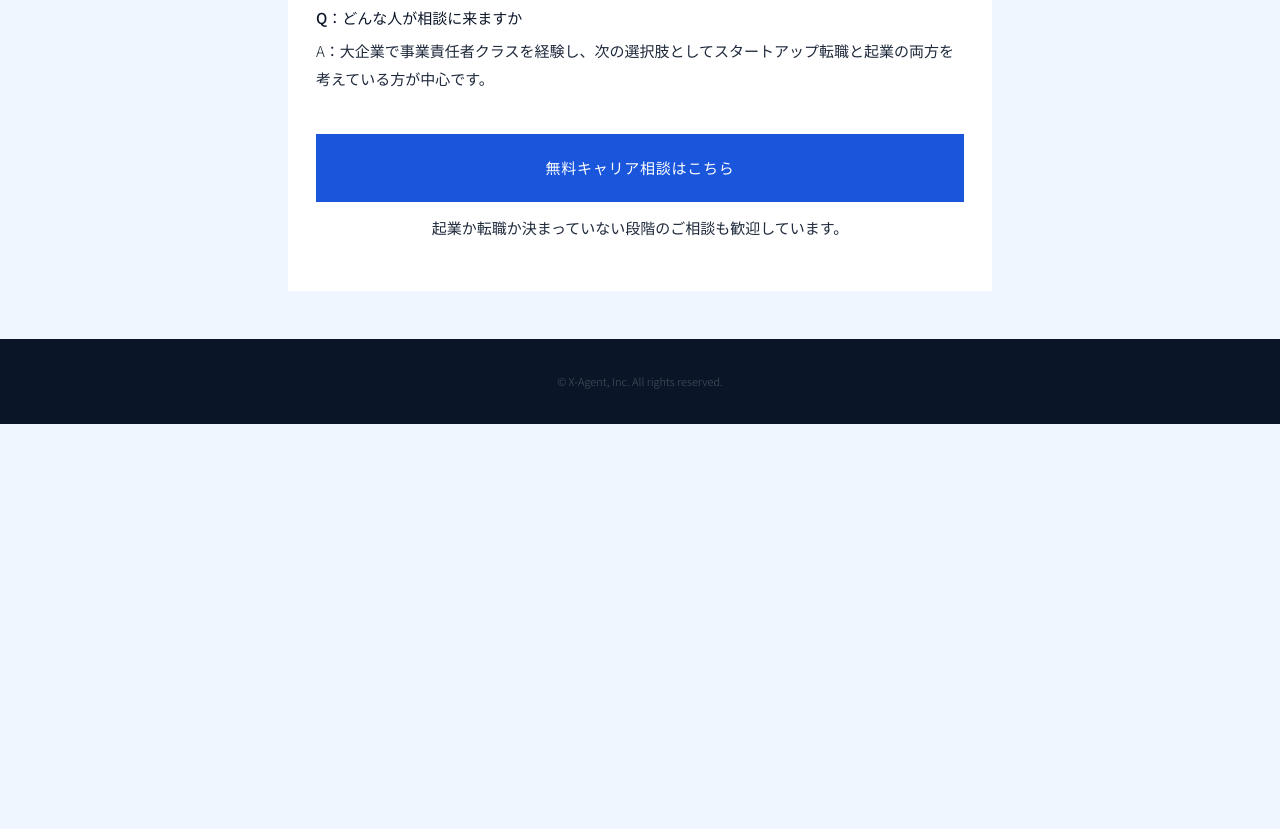
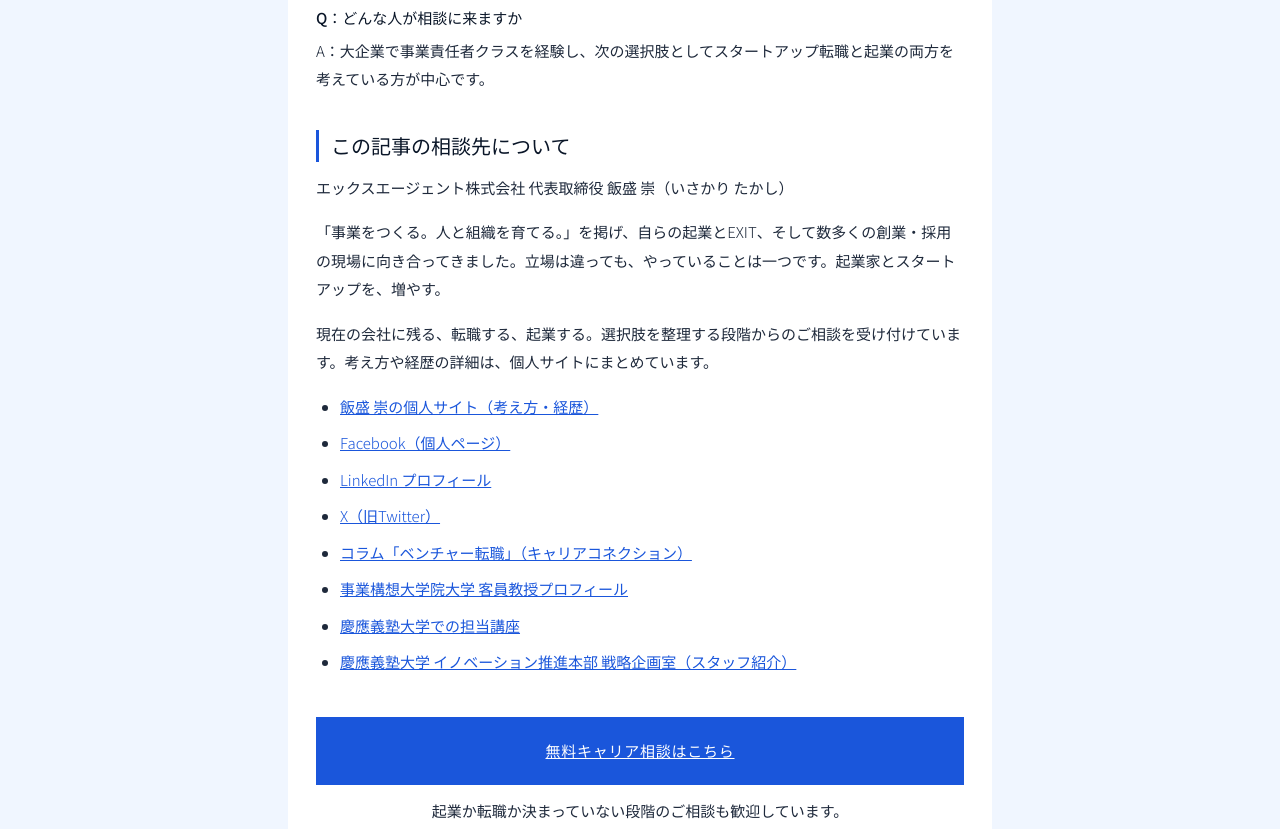
Before and after one commit to TAKAJ13/xagent.jp, a plain HTML site: page guide/kigyo-tenshoku.html in a window 1280 px wide. Shown: the part 1560-2389 px from the top of the page. Before the commit the page ends 1984 px from the top, so only its background shows below. Drawn offline with Linux system fonts and the light colour scheme.

Commit message:
ガイドページに代表プロフィールとリンク集（個人サイト・FB・LinkedIn・X・コラム・大学）を追加、構造化データのsameAsを拡充

```diff
--- a/guide/kigyo-tenshoku.html
+++ b/guide/kigyo-tenshoku.html
@@ -25,6 +25,7 @@ header{position:fixed;top:0;left:0;right:0;z-index:999;height:60px;display:flex;
 .article p{font-size:15px;color:#1E293B;margin-bottom:16px;}
 .article ol,.article ul{margin:0 0 16px 24px;font-size:15px;color:#1E293B;}
 .article li{margin-bottom:8px;}
+.article a{color:var(--blue);text-decoration:underline;}
 .conclusion{background:rgba(26,86,219,0.06);border:1px solid var(--gl);padding:20px 22px;margin-bottom:28px;}
 .conclusion p{margin-bottom:0;font-weight:400;}
 .faq dt{font-weight:500;color:var(--navy);margin-top:20px;font-size:15px;}
@@ -94,6 +95,22 @@ footer{background:var(--navy);padding:32px 20px;text-align:center;}
       <dd>A：大企業で事業責任者クラスを経験し、次の選択肢としてスタートアップ転職と起業の両方を考えている方が中心です。</dd>
     </dl>
 
+
+    <h2>この記事の相談先について</h2>
+    <p>エックスエージェント株式会社 代表取締役 飯盛 崇（いさかり たかし）</p>
+    <p>「事業をつくる。人と組織を育てる。」を掲げ、自らの起業とEXIT、そして数多くの創業・採用の現場に向き合ってきました。立場は違っても、やっていることは一つです。起業家とスタートアップを、増やす。</p>
+    <p>現在の会社に残る、転職する、起業する。選択肢を整理する段階からのご相談を受け付けています。考え方や経歴の詳細は、個人サイトにまとめています。</p>
+    <ul>
+      <li><a href="https://isakari.jp/" target="_blank" rel="noopener">飯盛 崇の個人サイト（考え方・経歴）</a></li>
+      <li><a href="https://www.facebook.com/t.isakari" target="_blank" rel="noopener">Facebook（個人ページ）</a></li>
+      <li><a href="https://www.linkedin.com/in/%E5%B4%87-%E9%A3%AF%E7%9B%9B-96966b41/" target="_blank" rel="noopener">LinkedIn プロフィール</a></li>
+      <li><a href="https://x.com/Takashi_Isakari" target="_blank" rel="noopener">X（旧Twitter）</a></li>
+      <li><a href="https://news.careerconnection.jp/column/venturetenshoku/" target="_blank" rel="noopener">コラム「ベンチャー転職」（キャリアコネクション）</a></li>
+      <li><a href="https://www.mpd.ac.jp/faculty/%E9%A3%AF%E7%9B%9B-%E5%B4%87" target="_blank" rel="noopener">事業構想大学院大学 客員教授プロフィール</a></li>
+      <li><a href="https://innov.keio.ac.jp/entre/course/560/" target="_blank" rel="noopener">慶應義塾大学での担当講座</a></li>
+      <li><a href="https://innov.keio.ac.jp/about/strategy-and-planning/#staff-1009" target="_blank" rel="noopener">慶應義塾大学 イノベーション推進本部 戦略企画室（スタッフ紹介）</a></li>
+    </ul>
+
     <div class="cta">
       <a href="../contact/#applicant">無料キャリア相談はこちら</a>
       <p class="cta-note">起業か転職か決まっていない段階のご相談も歓迎しています。</p>
```
Also changed, not shown: index.html (+10 -1 lines).
